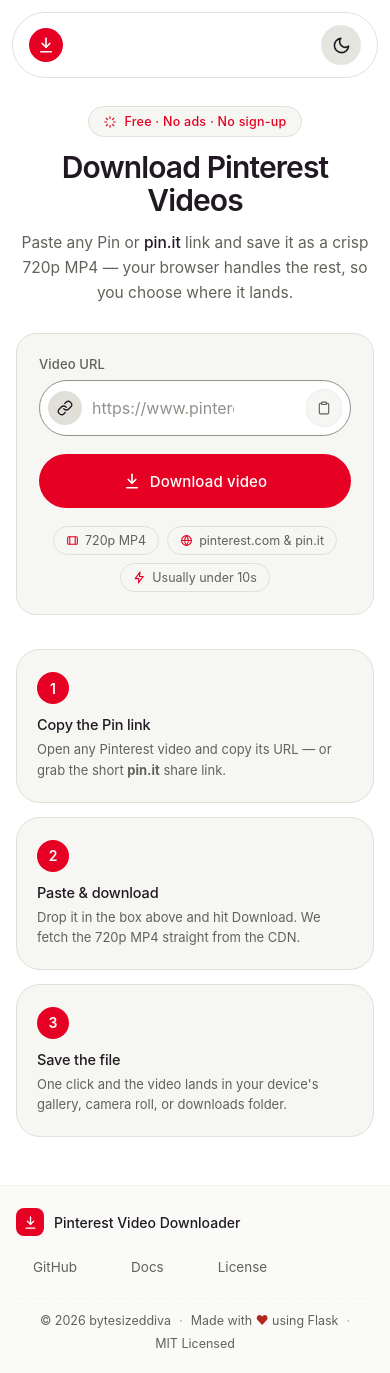
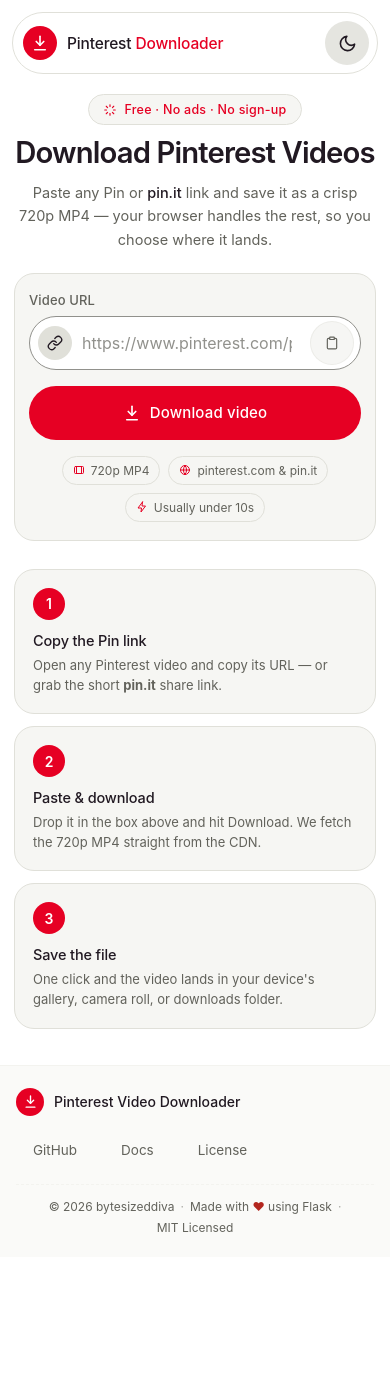
Before and after one commit to bytesizeddiva/pinterest-video-downloader, a Flask app: page / in a window 390 px wide. After the commit the page ends 1232 px from the top, so only its background shows below. Run offline with Flask 3, Linux system fonts and the light colour scheme; some web fonts are replaced.

Commit message:
Make the mobile layout first-class across all phone sizes
Verified with headless Chromium at 320/360/375/390/430/768/1280px.

- 44px minimum tap targets everywhere (brand, paste, cancel, footer links)
- env(safe-area-inset-*) padding so notches and home bars never clip the
  sticky header, content or footer
- 100dvh and text-size-adjust so iOS uses the real viewport and does not
  inflate text
- reclaim the dead 116px reserved for the Paste label once it is an
  icon-only 44px target on small screens
- keep the wordmark visible down to 300px (it fits at 320px) instead of
  leaving an empty header
- hover:hover-less devices: kill sticky :hover states left by taps
- overflow-x guard, plus 900/720/360/300px breakpoints and a landscape
  rule for short viewports

```diff
--- a/templates/index.html
+++ b/templates/index.html
@@ -67,14 +67,19 @@
 
         html {
             scroll-behavior: smooth;
+            -webkit-text-size-adjust: 100%;
+            text-size-adjust: 100%;
         }
 
         body {
             min-height: 100vh;
+            min-height: 100dvh; /* correct viewport on mobile browsers */
             display: flex;
             flex-direction: column;
             color: var(--text-primary);
             background-color: var(--bg-primary);
+            overflow-x: hidden;
+            -webkit-tap-highlight-color: transparent;
             transition: background-color 0.3s ease, color 0.3s ease;
         }
 
@@ -85,15 +90,15 @@
         /* ---------- Header ---------- */
         .site-header {
             position: sticky;
-            top: 12px;
+            top: calc(12px + env(safe-area-inset-top));
             z-index: 1000;
             width: min(1060px, calc(100% - 24px));
-            margin: 12px auto 0;
+            margin: calc(12px + env(safe-area-inset-top)) auto 0;
             display: flex;
             align-items: center;
             justify-content: space-between;
             gap: 16px;
-            padding: 9px 9px 9px 20px;
+            padding: calc(9px + env(safe-area-inset-top)) 9px 9px 20px;
             background: var(--bg-primary);
             border: 1px solid var(--border-color);
             border-radius: 999px;
@@ -103,6 +108,9 @@
             display: inline-flex;
             align-items: center;
             gap: 10px;
+            padding: 5px 8px 5px 0;
+            margin: -5px -8px -5px 0;
+            border-radius: 999px;
             text-decoration: none;
             color: var(--text-primary);
         }
@@ -178,7 +186,8 @@
             width: 100%;
             max-width: 720px;
             margin: 0 auto;
-            padding: clamp(28px, 6vw, 56px) clamp(16px, 4vw, 24px) 48px;
+            padding: clamp(28px, 6vw, 56px) clamp(16px, 4vw, 24px)
+                calc(48px + env(safe-area-inset-bottom));
         }
 
         .download-form {
@@ -286,7 +295,7 @@
         input[type="url"] {
             width: 100%;
             height: 56px;
-            padding: 0 116px 0 52px;
+            padding: 0 120px 0 52px;
             border: 1px solid var(--border-strong);
             border-radius: 999px;
             background: var(--bg-primary);
@@ -308,14 +317,14 @@
 
         .paste-btn {
             position: absolute;
-            right: 9px;
+            right: 7px;
             top: 50%;
             transform: translateY(-50%);
             display: inline-flex;
             align-items: center;
             gap: 6px;
-            height: 38px;
-            padding: 0 15px;
+            height: 42px;
+            padding: 0 16px;
             border-radius: 999px;
             border: 1px solid color-mix(in srgb, var(--border-color) 45%, transparent);
             background: color-mix(in srgb, var(--bg-secondary) 90%, transparent);
@@ -605,7 +614,7 @@
         .footer-brand .brand-mark {
             width: 28px;
             height: 28px;
-            border-radius: 8px;
+            border-radius: 50%;
         }
 
         .footer-brand .brand-mark svg {
@@ -623,6 +632,9 @@
             font-size: 13.5px;
             color: var(--text-secondary);
             text-decoration: none;
+            display: inline-flex;
+            align-items: center;
+            min-height: 40px;
             padding: 8px 16px;
             border-radius: 999px;
             border: 1px solid transparent;
@@ -643,7 +655,7 @@
             justify-content: center;
             align-items: center;
             gap: 8px;
-            padding: 14px 0 22px;
+            padding: 14px 0 calc(22px + env(safe-area-inset-bottom));
             border-top: 1px dashed color-mix(in srgb, var(--border-color) 30%, transparent);
             font-size: 12.5px;
             color: var(--text-secondary);
@@ -668,34 +680,145 @@
             }
         }
 
+        /* Touch devices: neutralise sticky :hover states left behind by taps */
+        @media (hover: none) {
+
+            .download-btn:hover,
+            .download-btn:active {
+                background: var(--accent-color);
+            }
+
+            .download-btn:active {
+                background: color-mix(in srgb, var(--accent-color) 80%, #8a0014);
+            }
+
+            .step:hover {
+                border-color: var(--border-color);
+            }
+
+            .paste-btn:hover {
+                color: var(--text-secondary);
+                border-color: color-mix(in srgb, var(--border-color) 45%, transparent);
+                background: color-mix(in srgb, var(--bg-secondary) 90%, transparent);
+            }
+
+            .theme-toggle:hover {
+                color: var(--text-primary);
+            }
+
+            .cancel-btn:hover,
+            .footer-links a:hover {
+                color: var(--text-secondary);
+                background: none;
+                border-color: transparent;
+            }
+
+            #status .reset-btn:hover {
+                color: color-mix(in srgb, currentColor 78%, transparent);
+            }
+        }
+
+        @media (max-width: 900px) {
+            .main-container {
+                padding: clamp(24px, 5vw, 40px) clamp(16px, 4vw, 24px)
+                    calc(40px + env(safe-area-inset-bottom));
+            }
+
+            .steps {
+                gap: 12px;
+            }
+        }
+
         @media (max-width: 720px) {
             .steps {
                 grid-template-columns: 1fr;
+                gap: 12px;
+                margin-top: 28px;
+            }
+
+            .step {
+                padding: 18px;
+                border-radius: 20px;
             }
         }
 
         @media (max-width: 640px) {
             .site-header {
-                padding: 12px 16px;
+                padding: calc(8px + env(safe-area-inset-top)) 8px 8px 16px;
             }
 
             .theme-toggle {
-                width: 40px;
-                height: 40px;
+                width: 44px;
+                height: 44px;
+            }
+
+            .main-container {
+                padding: 20px 14px calc(36px + env(safe-area-inset-bottom));
             }
 
             .download-form {
+                padding: 20px 16px;
                 border-radius: 20px;
+                gap: 16px;
+            }
+
+            .hero {
+                gap: 12px;
+                margin-bottom: 22px;
+            }
+
+            h1 {
+                font-size: clamp(27px, 7.5vw, 34px);
+            }
+
+            .hero-sub {
+                font-size: 14.5px;
             }
 
             input[type="url"] {
+                height: 54px;
+                padding-right: 104px;
                 font-size: 16px;
+                /* 16px stops iOS Safari auto-zooming when the field is focused */
+            }
+
+            .paste-btn {
+                height: 42px;
+            }
+
+            .cancel-btn {
+                min-height: 44px;
+                padding: 10px 22px;
+            }
+
+            .meta-chip svg {
+                width: 12px;
+                height: 12px;
+            }
+
+            .footer-links {
+                justify-content: center;
+                gap: 8px 10px;
+            }
+
+            .footer-links a {
+                padding: 11px 16px;
+            }
+
+            .footer-bottom {
+                gap: 6px;
+                font-size: 12px;
+            }
+
+            /* avoid a dangling separator when the credits wrap */
+            .footer-bottom .dot:last-of-type {
+                display: none;
             }
         }
 
         @media (max-width: 440px) {
-            .brand-name {
-                display: none;
+            .site-header {
+                padding-left: 10px;
             }
 
             .paste-btn .paste-label {
@@ -703,12 +826,75 @@
             }
 
             .paste-btn {
-                padding: 0 10px;
+                width: 44px;
+                height: 44px;
+                padding: 0;
+                justify-content: center;
+            }
+
+            input[type="url"] {
+                padding-right: 68px;
+            }
+
+            .download-form {
+                padding: 18px 14px;
+            }
+
+            .meta-chip {
+                font-size: 12px;
+                padding: 6px 10px;
+            }
+        }
+
+        @media (max-width: 360px) {
+            .main-container {
+                padding: 16px 10px calc(28px + env(safe-area-inset-bottom));
+            }
+
+            .brand-name {
+                font-size: 14px;
+            }
+
+            .download-form {
+                padding: 16px 12px;
+            }
+
+            h1 {
+                font-size: 25px;
+            }
+
+            .hero-badge {
+                font-size: 11.5px;
+                padding: 6px 12px;
+            }
+        }
+
+        /* Extremely narrow phones: drop the wordmark rather than squeeze it */
+        @media (max-width: 300px) {
+            .brand-name {
+                display: none;
+            }
+        }
+
+        /* Landscape phones: reclaim the vertical space */
+        @media (max-height: 560px) and (orientation: landscape) {
+            .hero {
+                gap: 10px;
+                margin-bottom: 16px;
+            }
+
+            h1 {
+                font-size: 26px;
+            }
+
+            .steps {
+                margin-top: 20px;
             }
         }
 
         .cancel-btn {
-            padding: 9px 20px;
+            padding: 11px 22px;
+            min-height: 44px;
             background: none;
             border: 1px solid color-mix(in srgb, var(--border-color) 50%, transparent);
             color: var(--text-secondary);
```
